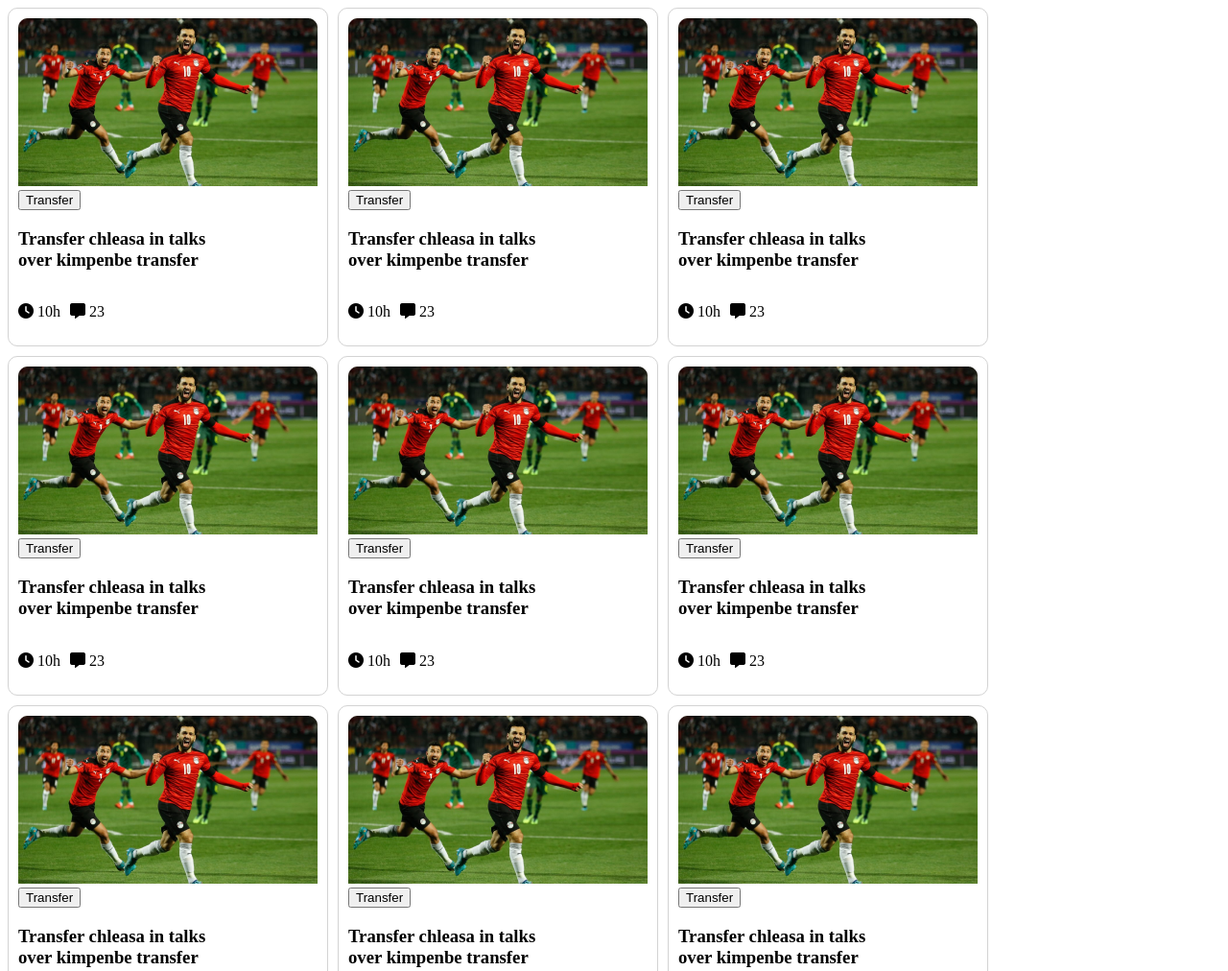
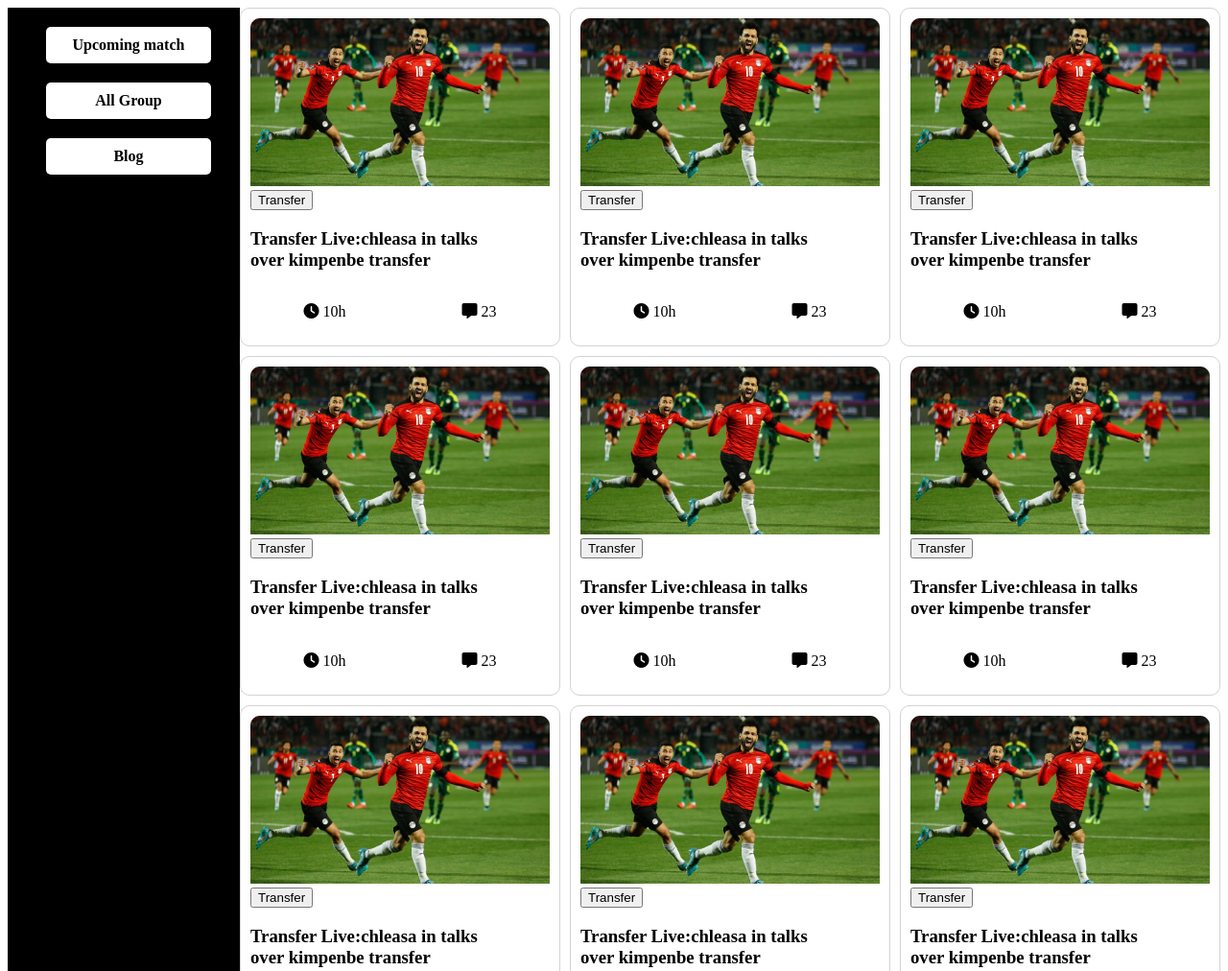
Before and after one commit to Fahima92/Assignment2-repository, a plain HTML site: page index.html in a window 1280 px wide. Shown: the top 1012 px of the page at 96% size. Drawn offline with Linux system fonts and the light colour scheme.

Commit message:
correction done

```diff
--- a/index.html
+++ b/index.html
@@ -14,15 +14,24 @@
     <!--second part-->
     <section>
         <div class="flex">
+            <div class="left-blog">
+                <ul>
+                    <li><a href="https://www.bkash.com/products-services/send-money" target="_blank">Upcoming
+                            match</a></li>
+
+                    <li><a href="https://www.bkash.com/products-services/send-money" target="_blank">All
+                            Group</a></li>
+                    <li><a href="https://www.bkash.com/products-services/send-money" target="_blank">Blog</a></li>
+                </ul>
 
 
-        </div>
-        <div class="flex">
+            </div>
+
             <div class="container">
                 <div class="card">
                     <img src="assets/blog-img.png" alt="player"><br>
                     <button>Transfer</button>
-                    <h3>Transfer chleasa in talks <br> over kimpenbe transfer</h3>
+                    <h3>Transfer Live:chleasa in talks <br> over kimpenbe transfer</h3>
                     <div class="flex">
                         <p><i class="fa-solid fa-clock"></i> 10h</p>
                         <p style="margin-left:10px"><i class="fa-solid fa-message"></i> 23</p>
@@ -31,7 +40,7 @@
                 <div class="card">
                     <img src="assets/blog-img.png" alt="player"><br>
                     <button>Transfer</button>
-                    <h3>Transfer chleasa in talks <br> over kimpenbe transfer</h3>
+                    <h3>Transfer Live:chleasa in talks <br> over kimpenbe transfer</h3>
                     <div class="flex">
                         <p><i class="fa-solid fa-clock"></i> 10h</p>
                         <p style="margin-left:10px"><i class="fa-solid fa-message"></i> 23</p>
@@ -40,7 +49,7 @@
                 <div class="card">
                     <img src="assets/blog-img.png" alt="player"><br>
                     <button>Transfer</button>
-                    <h3>Transfer chleasa in talks <br> over kimpenbe transfer</h3>
+                    <h3>Transfer Live:chleasa in talks <br> over kimpenbe transfer</h3>
                     <div class="flex">
                         <p><i class="fa-solid fa-clock"></i> 10h</p>
                         <p style="margin-left:10px"><i class="fa-solid fa-message"></i> 23</p>
@@ -49,7 +58,7 @@
                 <div class="card">
                     <img src="assets/blog-img.png" alt="player"><br>
                     <button>Transfer</button>
-                    <h3>Transfer chleasa in talks <br> over kimpenbe transfer</h3>
+                    <h3>Transfer Live:chleasa in talks <br> over kimpenbe transfer</h3>
                     <div class="flex">
                         <p><i class="fa-solid fa-clock"></i> 10h</p>
                         <p style="margin-left:10px"><i class="fa-solid fa-message"></i> 23</p>
@@ -58,7 +67,7 @@
                 <div class="card">
                     <img src="assets/blog-img.png" alt="player"><br>
                     <button>Transfer</button>
-                    <h3>Transfer chleasa in talks <br> over kimpenbe transfer</h3>
+                    <h3>Transfer Live:chleasa in talks <br> over kimpenbe transfer</h3>
                     <div class="flex">
                         <p><i class="fa-solid fa-clock"></i> 10h</p>
                         <p style="margin-left:10px"><i class="fa-solid fa-message"></i> 23</p>
@@ -67,7 +76,7 @@
                 <div class="card">
                     <img src="assets/blog-img.png" alt="player"><br>
                     <button>Transfer</button>
-                    <h3>Transfer chleasa in talks <br> over kimpenbe transfer</h3>
+                    <h3>Transfer Live:chleasa in talks <br> over kimpenbe transfer</h3>
                     <div class="flex">
                         <p><i class="fa-solid fa-clock"></i> 10h</p>
                         <p style="margin-left:10px"><i class="fa-solid fa-message"></i> 23</p>
@@ -76,7 +85,7 @@
                 <div class="card">
                     <img src="assets/blog-img.png" alt="player"><br>
                     <button>Transfer</button>
-                    <h3>Transfer chleasa in talks <br> over kimpenbe transfer</h3>
+                    <h3>Transfer Live:chleasa in talks <br> over kimpenbe transfer</h3>
                     <div class="flex">
                         <p><i class="fa-solid fa-clock"></i> 10h</p>
                         <p style="margin-left:10px"><i class="fa-solid fa-message"></i> 23</p>
@@ -85,7 +94,7 @@
                 <div class="card">
                     <img src="assets/blog-img.png" alt="player"><br>
                     <button>Transfer</button>
-                    <h3>Transfer chleasa in talks <br> over kimpenbe transfer</h3>
+                    <h3>Transfer Live:chleasa in talks <br> over kimpenbe transfer</h3>
                     <div class="flex">
                         <p><i class="fa-solid fa-clock"></i> 10h</p>
                         <p style="margin-left:10px"><i class="fa-solid fa-message"></i> 23</p>
@@ -94,7 +103,7 @@
                 <div class="card">
                     <img src="assets/blog-img.png" alt="player"><br>
                     <button>Transfer</button>
-                    <h3>Transfer chleasa in talks <br> over kimpenbe transfer</h3>
+                    <h3>Transfer Live:chleasa in talks <br> over kimpenbe transfer</h3>
                     <div class="flex">
                         <p><i class="fa-solid fa-clock"></i> 10h</p>
                         <p style="margin-left:10px"><i class="fa-solid fa-message"></i> 23</p>
@@ -102,10 +111,7 @@
                 </div>
 
             </div>
-
         </div>
-
-
     </section>
 </body>
 
--- a/style.css
+++ b/style.css
@@ -10,8 +10,30 @@
     gap: 10px;
 }
 
+.left-blog {
+    background-color: black;
+    text-decoration: none;
+    float: left;
+    padding-right: 30px;
+    width: 25%;
+}
 
+li {
+    background-color: white;
+    list-style: none;
+    margin-top: 20px;
+    padding: 10px;
+    border-radius: 5px;
+    text-align: center;
+}
+
+li a {
+    text-decoration: none;
+    color: black;
+    font-weight: 600;
+}
 
 .flex {
     display: flex;
+    justify-content: space-around;
 }
```
